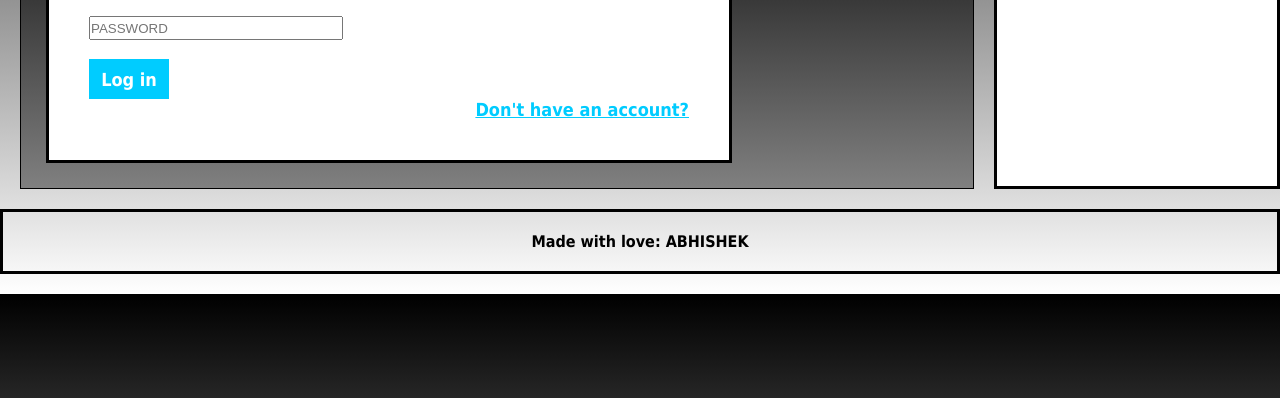
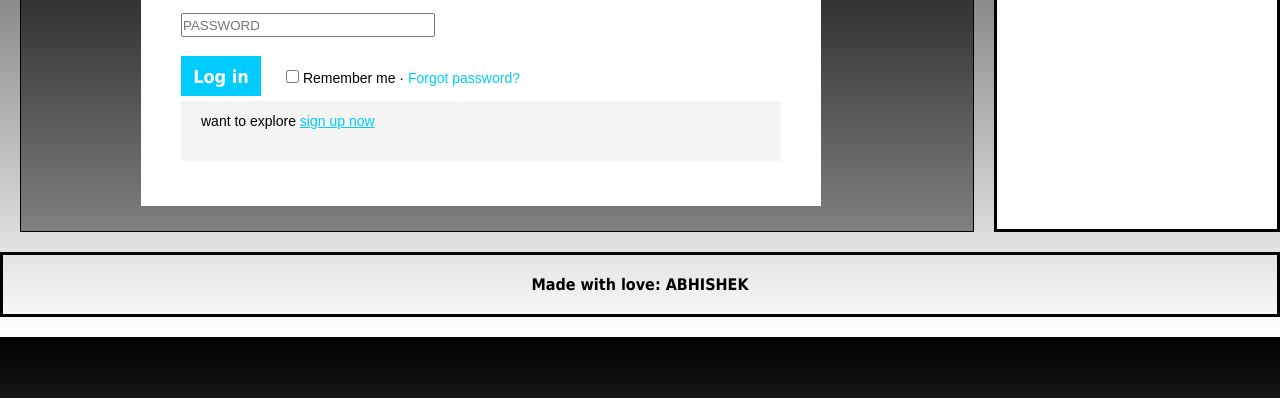
Before and after one commit to AbhiTaker/EMINEM, a plain HTML site: page login.html in a window 1280 px wide. Shown: the part 402-800 px from the top of the page. Drawn offline with Linux system fonts and the light colour scheme.

Commit message:
footer added in form

```diff
--- a/CSS/style.css
+++ b/CSS/style.css
@@ -256,12 +256,13 @@ ul.sf-menu li li li.sfHover ul {
 }
 #main_section p{
 
-	font: bold 18px tahoma;
+	font: 14px  Arial;
 	color: ;
+	padding:  12px 20px 126px;
 
 
 }
-button{
+.submit {
 	background-color: #00CCFF;
 	border: 4px solid #00CCFF;
 	height: 40px;
@@ -272,9 +273,9 @@ button{
 }
 #forms{
 	font: bold 16px tahoma;
-	border: 3px solid black;
+	/*border: 3px solid black;*/
 	width: 600px;
-	margin: 5px 5px;
+	margin: 5px 100px;
   background:  -webkit-gradient(linear, left top, left bottom, from(white), to(white));
 	padding: 40px;
 	color: black;
@@ -285,3 +286,17 @@ button{
 	height : 20px;
 
 }
+#formfoot{
+		/*border: 1px solid grey;*/
+		margin: 5px 0px;
+  background-color: #f4f4f4;
+  height : 60px;
+
+}
+#spaning
+{
+	font: 14px  Arial;
+	color: ;
+	padding:  12px 20px 126px;
+
+}
--- a/login.html
+++ b/login.html
@@ -60,9 +60,14 @@
 				<form>
 				<input type="text" id="name" placeholder="USERNAME" class="input"><br><br>
 				<input type="password" id="pass" placeholder="PASSWORD" class="input"><br><br>
-				<button>Log in</button>
+				<input type="submit" class="submit" value="Log in">
+				<span id="spaning"><input type="checkbox">  Remember me · <a>Forgot password?</a>
+				</span>
 				</form>
-				<p align="right"><a href="form.html">Don't have an account?</a></p>
+				<footer id="formfoot">
+
+				<p> want to explore  <a href="form.html">sign up now</a></p>
+				</footer>
 			</article>
 		</section>
 		<aside id="news">
```
Also changed, not shown: form.html (+4 -1 lines).
